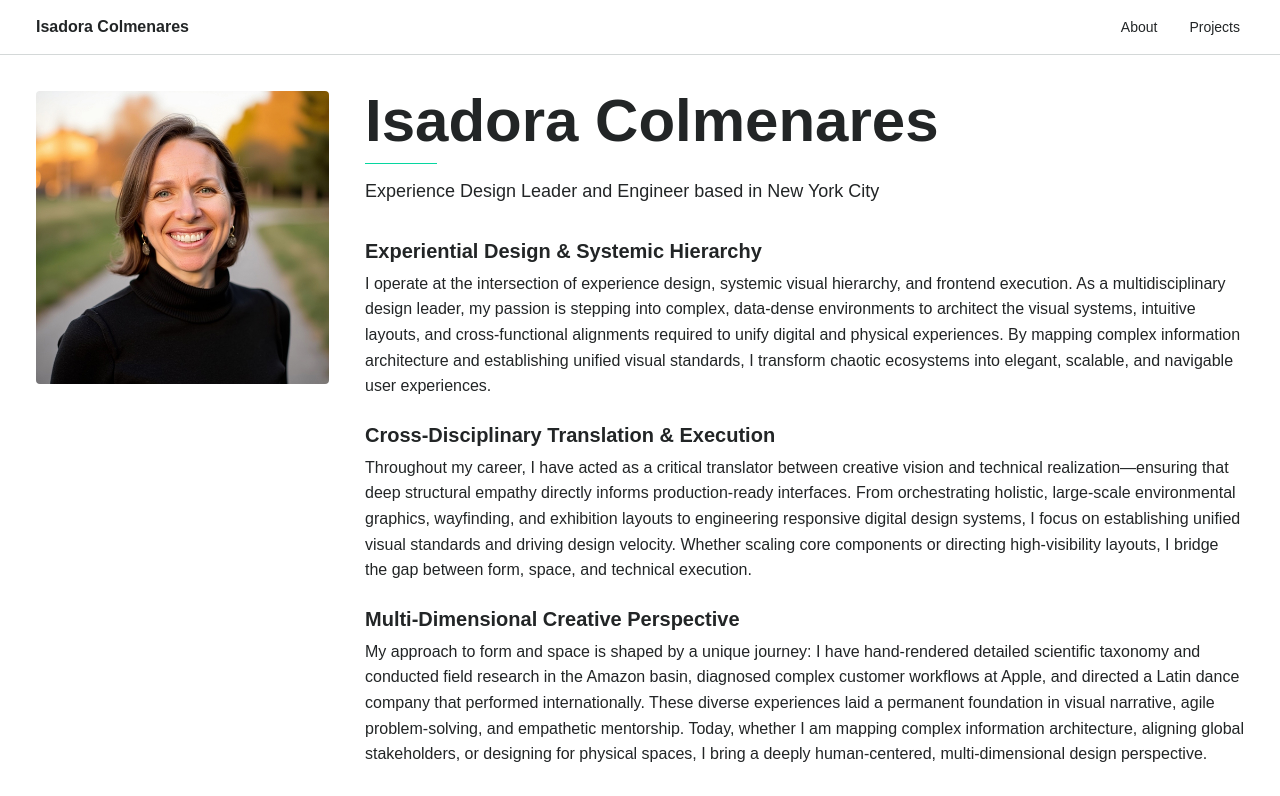
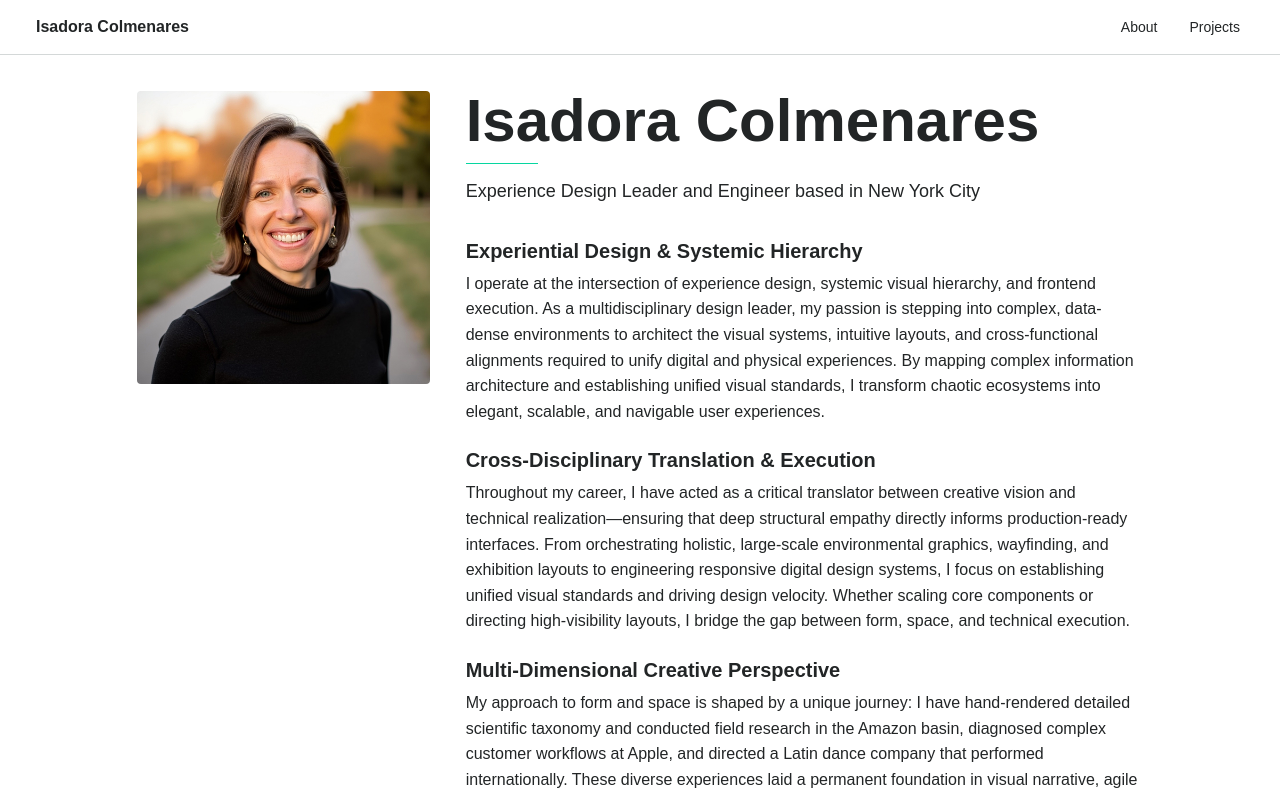
Before and after one commit to isadoracreative/isadora-colmenares-portfolio, a Next.js app: page / in a window 1280 px wide. Shown: the top 796 px of the page. Built offline with nearby package versions, Linux system fonts and the light colour scheme; a web font is replaced by a local one.

Commit message:
Set max width for inner container.

```diff
--- a/src/app/globals.css
+++ b/src/app/globals.css
@@ -202,32 +202,32 @@
    ========================================= */
 
 /*
-  container-inner — applies the Figma layout-grid gutter (padding) and the
-  1440px max-width cap, matching the spec from variables.json:
+  container-inner — responsive max-width derived from Figma container variables:
 
-    xs / default  → 1rem   (16px)   Figma: --16
-    sm / md       → 1.5rem (24px)   Figma: --md-container
-    lg / xl / 2xl → 2.25rem (36px)  Figma: --2xl-container
+    breakpoint  viewport   max-width
+    ──────────  ─────────  ─────────
+    xs          < 640px    288px
+    sm          ≥ 640px    592px
+    md          ≥ 768px    720px
+    lg          ≥ 1024px   952px
+    xl          ≥ 1280px   1208px
+    2xl         ≥ 1536px   1440px
 
   Usage:
     • Wrap page-level sections in <div class="container-inner"> for
       padded, centered content.
-    • For edge-to-edge fluid content (hero images, full-bleed sections)
-      omit the wrapper — <main> has no padding by default.
+    • Omit for edge-to-edge / full-bleed sections.
 */
 @utility container-inner {
   width: 100%;
-  max-width: 90rem; /* 1440px */
+  max-width: 18rem;    /* xs:  288px */
   margin-inline: auto;
-  padding-inline: 1rem;
 
-  @media (width >= 40rem) {
-    padding-inline: 1.5rem;
-  }
-
-  @media (width >= 64rem) {
-    padding-inline: 2.25rem;
-  }
+  @media (width >= 40rem) { max-width: 37rem;   }  /* sm:  592px */
+  @media (width >= 48rem) { max-width: 45rem;   }  /* md:  720px */
+  @media (width >= 64rem) { max-width: 59.5rem; }  /* lg:  952px */
+  @media (width >= 80rem) { max-width: 75.5rem; }  /* xl:  1208px */
+  @media (width >= 96rem) { max-width: 90rem;   }  /* 2xl: 1440px */
 }
 
 /* =========================================
--- a/src/app/page.tsx
+++ b/src/app/page.tsx
@@ -39,7 +39,7 @@ export default function Home() {
                           H1 / H6 sizes bump automatically via globals.css
                           responsive CSS variables (no extra classes needed)
         */}
-        <div className="flex flex-col gap-6 sm:flex-row sm:items-start sm:gap-6 lg:gap-9">
+        <div className="flex flex-col gap-6 sm:flex-row sm:items-start lg:gap-9 xl:w-10/12 xl:mx-auto 2xl:w-9/12 ">
 
           {/* ── Profile photo ─────────────────────────────────────────── */}
           {/*
```
